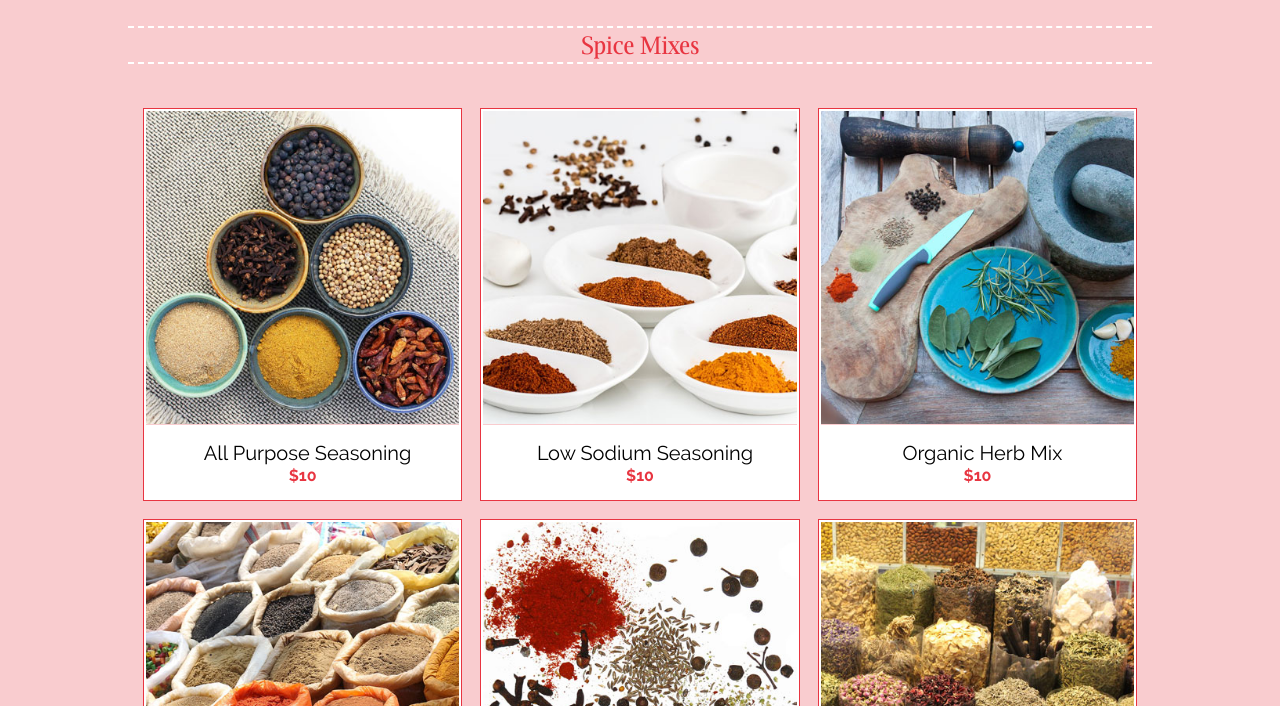
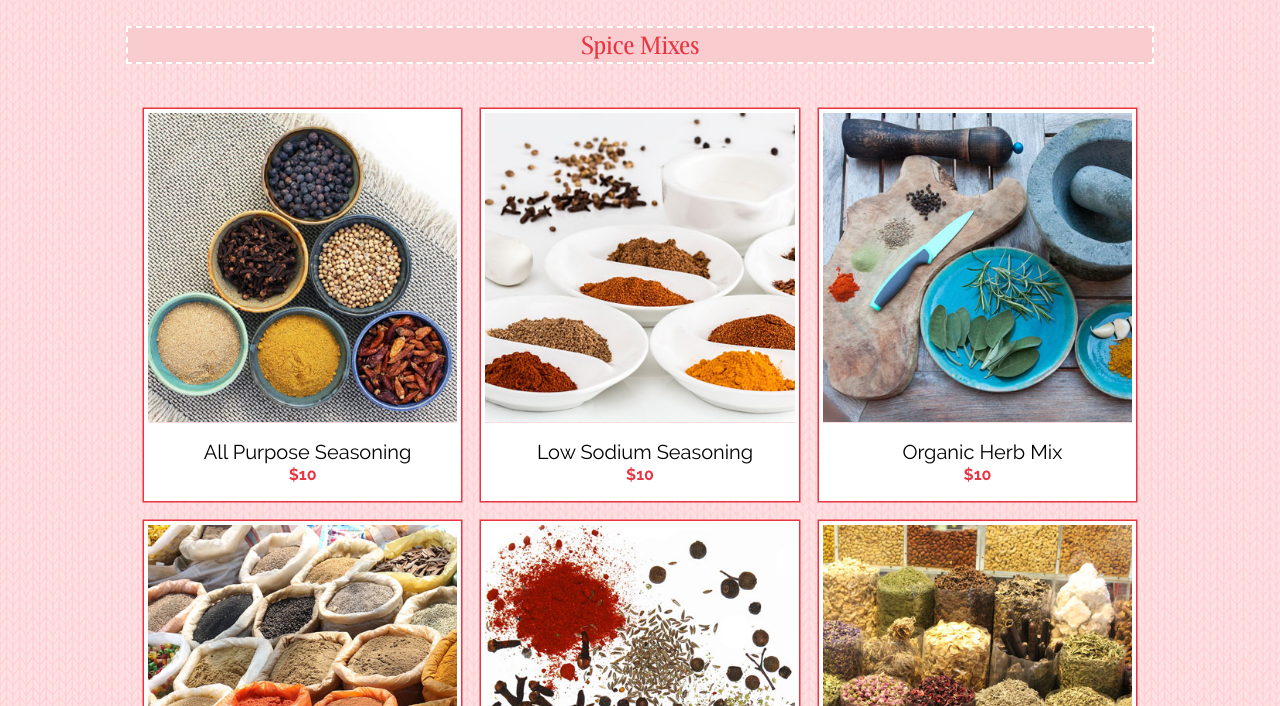
Before and after one commit to hstevens05/Heather-Crafted, a plain HTML site: page spices.html in a window 1280 px wide. Shown: the part 94-800 px from the top of the page. Drawn offline with nearby package versions, Linux system fonts and the light colour scheme.

Commit message:
Included a background image for only 1000px and up

```diff
--- a/less/colors.less
+++ b/less/colors.less
@@ -4,8 +4,8 @@
 @grey: lighten(black, 20%);
 
 .image-outline {
-	box-shadow: 0 0 0 1px @brand-color;
-	border: 2px solid white;
+	box-shadow: 0 0 0 1.5px @brand-color;
+	border: 4px solid white;
 }
 
 .image-hover-outline {
@@ -105,7 +105,7 @@ a:hover {
 
 .prod-page-link-bg {
 	background-color: white;
-	border: 1px solid white;
+	border: 2px solid white;
 	border-top: 2px solid white;
 	transition: border 0.5s ease;
 }
@@ -226,3 +226,14 @@ footer {
 		border: none;
 	}
 }
+
+@media (min-width: 1000px) {
+	body {
+		background-image: url('../images/knit-bg.jpg');
+		background-color: none;
+	}
+
+	.heading-text {
+		border: 2px dashed white;
+	}
+}
--- a/less/fonts.less
+++ b/less/fonts.less
@@ -22,7 +22,7 @@
 .number-font {
 	font-family: "Trebuchet MS", Helvetica, sans-serif;
 	font-weight: normal;
-	}
+}
 
 body {
 	font-family: Raleway-Reg;
@@ -114,7 +114,7 @@ td {
 	&.cart-subheading {
 		padding: 5px;
 		text-align: right;
-		}
+	}
 
 	&.cart-total-heading {
 		font-family: Raleway-Bold;
--- a/less/styles.less
+++ b/less/styles.less
@@ -225,7 +225,7 @@ li {
 }
 
 .prod-page-link-bg {
-	max-width: 100%;
+	width: 100%;
 	height: 60px;
 	padding-top: 10px;
 	transform: scaleY(1);
```
Also changed, not shown: artwork.html (indentation only), candles.html (indentation only), cart.html (indentation only), css/styles.css, images/knit-bg.jpg (added), index.html (indentation only), spices.html (indentation only). Lines whose indentation alone changed are shown as unchanged.
